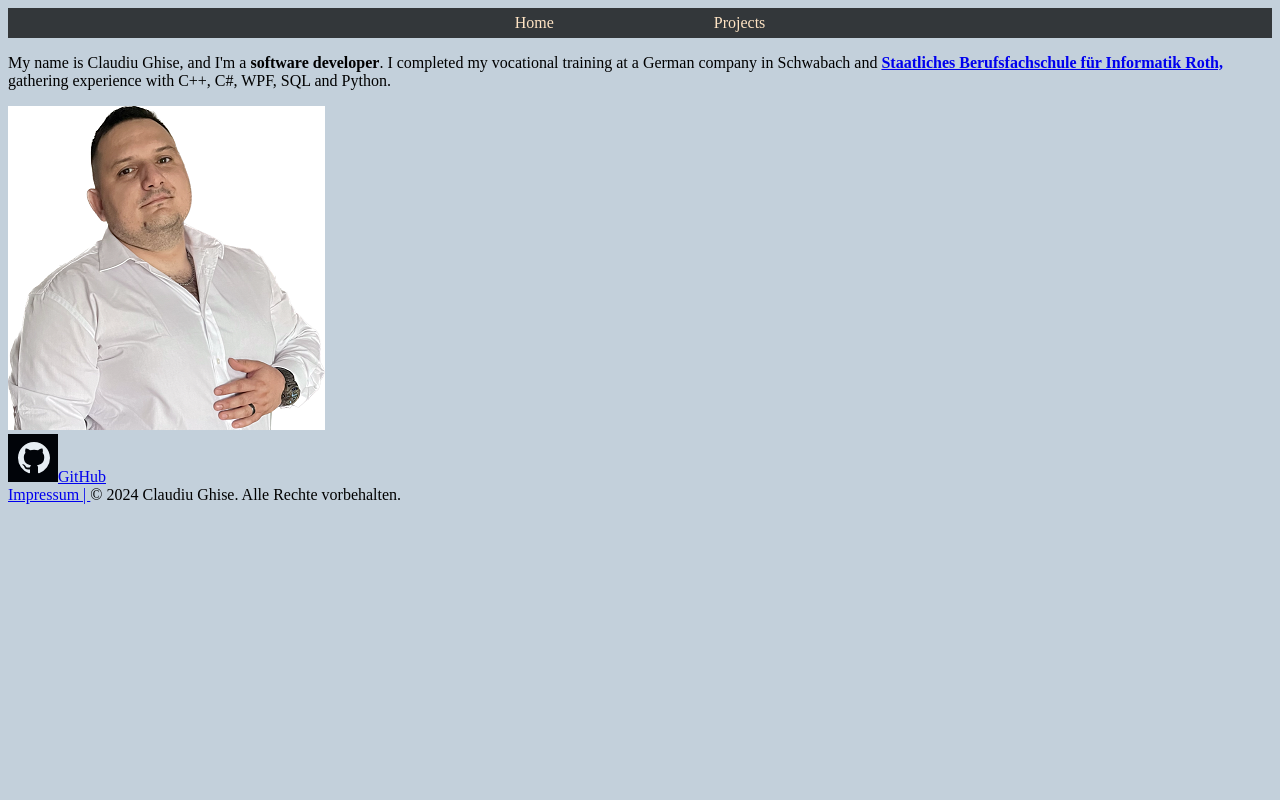
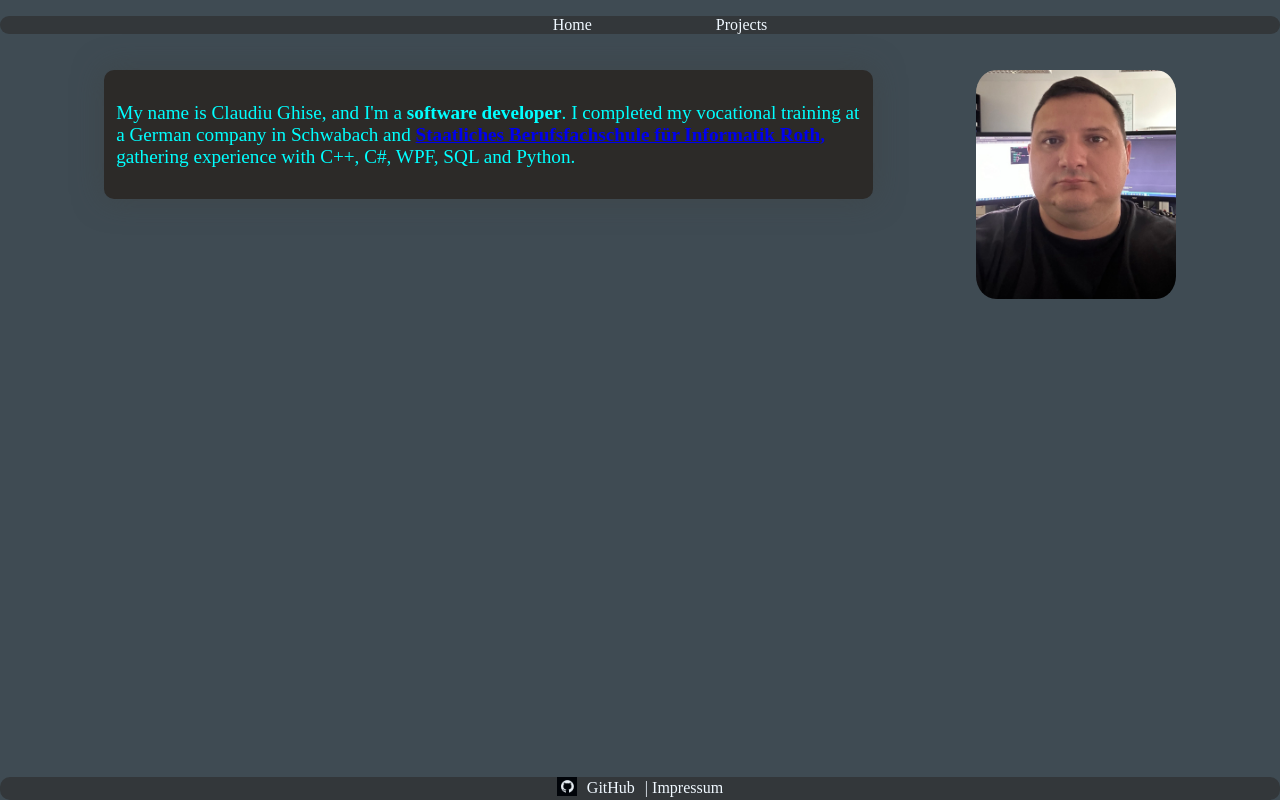
Before and after one commit to ClaudiuG18/HTML_Website, a plain HTML site: page claudiu-ghise.de/index.html in a window 1280 px wide. Drawn offline with nearby package versions, Linux system fonts and the light colour scheme.

Commit message:
index.html finished restyling

```diff
--- a/claudiu-ghise.de/CSS/index.css
+++ b/claudiu-ghise.de/CSS/index.css
@@ -1,24 +1,87 @@
+html,
 body {
-  background-color: rgb(195, 208, 219);
+  height: 100%;
+  margin: 0;
+}
+body {
+  background-color: rgb(63, 75, 83);
+  display: flex;
+  flex-direction: column;
+}
+main {
+  flex-grow: 1;
+  display: flex;
+  align-items: flex-start;
+  justify-content: space-evenly;
+  align-content: flex-start;
+  padding: 20px;
+}
+.impressum {
+  flex-grow: 1;
+  color: aliceblue;
+  padding: 1%;
+}
+.intro-text {
+  flex: 1; /* Take available space */
+  max-width: 60%; /* Optional: Limit width of text */
+  font-size: 120%;
+  color: aqua;
+  background-color: rgb(44, 42, 40);
+  border-radius: 10px;
+  padding: 1%;
+  box-shadow: 0 0 30px rgba(61, 65, 65, 0.539);
 }
 
+.profile-pic {
+  flex: 0 0 auto; /* Fix size of the image container */
+  margin-left: 20px; /* Add space between text and image */
+}
+
+.profile-pic img {
+  width: 100%; /* Adjust as needed */
+  max-width: 200px; /* Set a max width for the image */
+  border-radius: 10%; /* Keep this styling */
+}
 .nav-bar ul {
   display: flex;
   justify-content: center;
-  align-items: center;
-  column-gap: 20vh;
   list-style: none;
   background-color: rgb(51, 55, 58);
-  width: 100%;
-  min-height: 30px;
-  margin: 0;
-  padding: 0;
+  border-radius: 10px;
+  column-gap: 10%;
 }
 .nav-bar a {
   text-decoration: none;
-  color: bisque;
+  color: aliceblue;
 }
 
 .nav-bar a:hover {
   text-shadow: 0 0 10px rgba(192, 180, 180, 0.395);
 }
+
+footer {
+  align-self: flex-end;
+  display: flex;
+  justify-content: center;
+  align-items: center;
+  align-content: center;
+  background-color: rgb(51, 55, 58);
+  column-gap: 10px;
+  border-radius: 10px;
+  width: 100%;
+  padding: 0;
+  margin: 0;
+}
+
+footer a {
+  text-decoration: none;
+  color: aliceblue;
+}
+
+.git-logo img {
+  margin-right: auto;
+  min-width: 10px;
+  min-height: 10px;
+  max-width: 20px;
+  max-height: 20px;
+}
--- a/claudiu-ghise.de/index.html
+++ b/claudiu-ghise.de/index.html
@@ -11,14 +11,14 @@
 
 <body>
     <div class="nav-bar">
-        <nav>
+
         <ul>
             <li><a href="index.html">Home</a></li>
             <li><a href="HTML/projects.html">Projects</a></li>
         </ul>
-        </nav>
+
     </div>
-
+    <main>
         <div class="intro-text">
             <p>
                 My name is Claudiu Ghise, and I'm a <strong>software developer</strong>. I completed my vocational
@@ -32,18 +32,22 @@
             </p>
         </div>
         <div class="profile-pic">
-        <img src="Image/claudiu_elegant2.png" alt="Profile pic">
+            <img src="Image/selfie2.jpg" alt="Profile pic">
         </div>
+    </main>
 
     <footer class="footer">
-        <div class="contact-div">
-            <a href="https://github.com/ClaudiuG18" target="_blank"><img src="/Image/github.png" alt="GitHub Logo"
-                    class="github-logo">GitHub</a>
+        <div class="git-logo">
+            <img src="/Image/github.png" alt="GitHub Logo">
         </div>
-        <div class="impressum-div">
-            <a href="impressum.html">Impressum | </a>&copy; 2024 Claudiu Ghise. Alle Rechte vorbehalten.
+        <div class="git-link">
+            <a href="https://github.com/ClaudiuG18">GitHub</a>
+        </div>
+        <div class="impress-div">
+            <a href="HTML/impressum.html">| Impressum </a>
         </div>
     </footer>
+
     <script src="https://ajax.googleapis.com/ajax/libs/jquery/3.7.1/jquery.min.js"></script>
 </body>
 
```
Also changed, not shown: claudiu-ghise.de/HTML/control_poarta.html (deleted, +0 -46 lines), claudiu-ghise.de/HTML/impressum.html (+20 -8 lines). Lines whose indentation alone changed are shown as unchanged.
